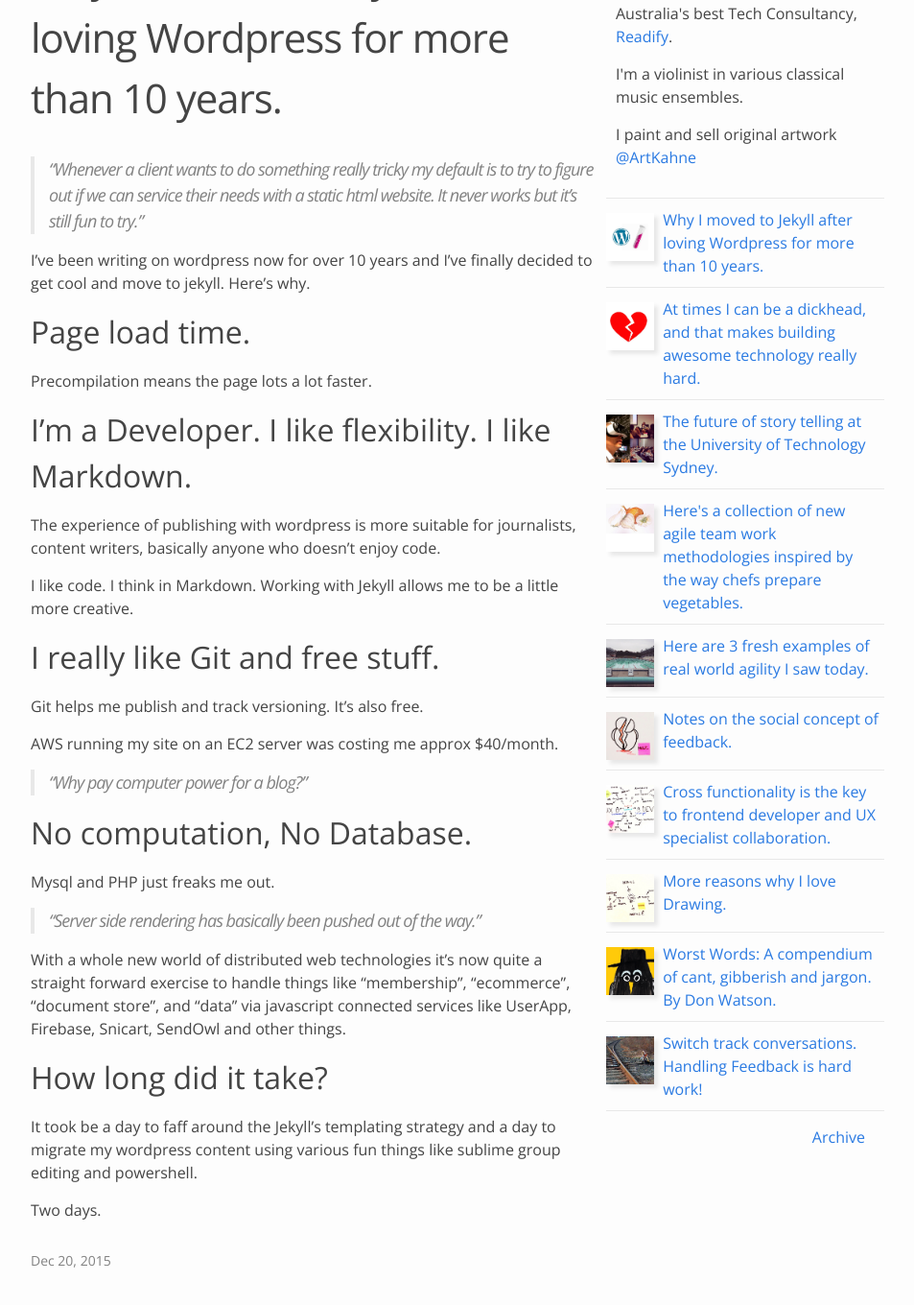
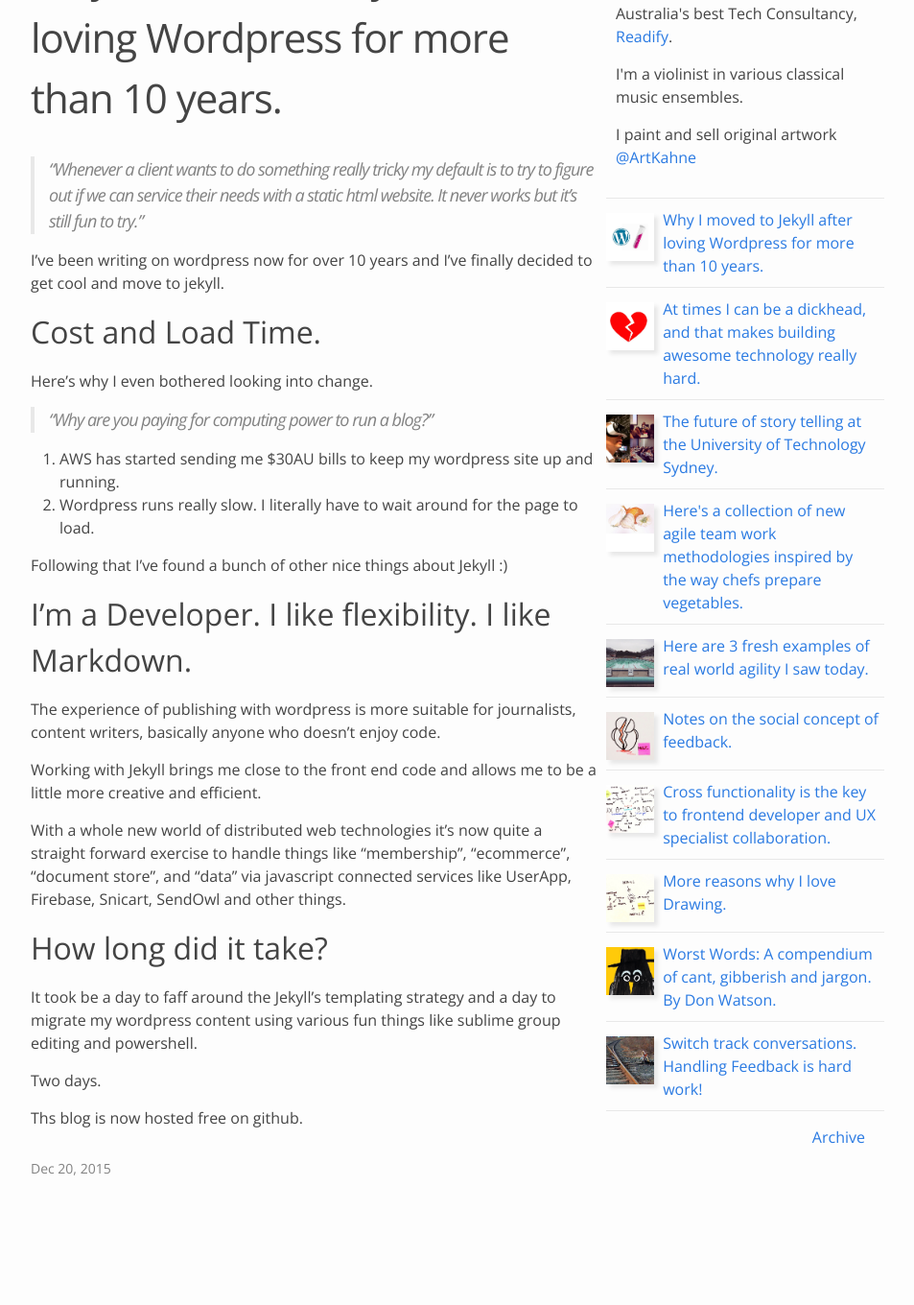
Before and after one commit to dblock/kahneraja.github.io, a Jekyll site: the page built from _posts/2015-12-20-why-i-moved-to-jekyll-after-loving-wordpress-for-more-than-10-years.md, in a window 1280 px wide and 1400 px high, scrolled down 562 px. Shown: the top 1360 px of the window at 96% size, without its empty margins (163-1116 px from the left). Built offline with Jekyll 4.4.1, drawn with Linux system fonts in a browser that asks for light colours; comment, search, counter and statistics services are not loaded; after the commit the page ends 1870 px from its top, so only the background shows below that.

Commit message:
fix last post.

```diff
--- a/_posts/2015-12-20-why-i-moved-to-jekyll-after-loving-wordpress-for-more-than-10-years.md
+++ b/_posts/2015-12-20-why-i-moved-to-jekyll-after-loving-wordpress-for-more-than-10-years.md
@@ -6,31 +6,24 @@
 
 > "Whenever a client wants to do something really tricky my default is to try to figure out if we can service their needs with a static html website. It never works but it's still fun to try."
 
-I've been writing on wordpress now for over 10 years and I've finally decided to get cool and move to jekyll. Here's why.
+I've been writing on wordpress now for over 10 years and I've finally decided to get cool and move to jekyll.
 
-## Page load time.
+## Cost and Load Time.
 
-Precompilation means the page lots a lot faster.
+Here's why I even bothered looking into change.
+
+> "Why are you paying for computing power to run a blog?"
+
+1. AWS has started sending me $30AU bills to keep my wordpress site up and running.
+2. Wordpress runs really slow. I literally have to wait around for the page to load.
+
+Following that I've found a bunch of other nice things about Jekyll :)
 
 ## I'm a Developer. I like flexibility. I like Markdown.
 
 The experience of publishing with wordpress is more suitable for journalists, content writers, basically anyone who doesn't enjoy code.
 
-I like code. I think in Markdown. Working with Jekyll allows me to be a little more creative.
-
-## I really like Git and free stuff.
-
-Git helps me publish and track versioning. It's also free.
-
-AWS running my site on an EC2 server was costing me approx $40/month.
-
-> "Why pay computer power for a blog?"
-
-## No computation, No Database.
-
-Mysql and PHP just freaks me out.
-
-> "Server side rendering has basically been pushed out of the way."
+Working with Jekyll brings me close to the front end code and allows me to be a little more creative and efficient.
 
 With a whole new world of distributed web technologies it's now quite a straight forward exercise to handle things like "membership", "ecommerce", "document store", and "data" via javascript connected services like UserApp, Firebase, Snicart, SendOwl and other things.
 
@@ -39,3 +32,5 @@
 It took be a day to faff around the Jekyll's templating strategy and a day to migrate my wordpress content using various fun things like sublime group editing and powershell.
 
 Two days.
+
+Ths blog is now hosted free on github.
```
